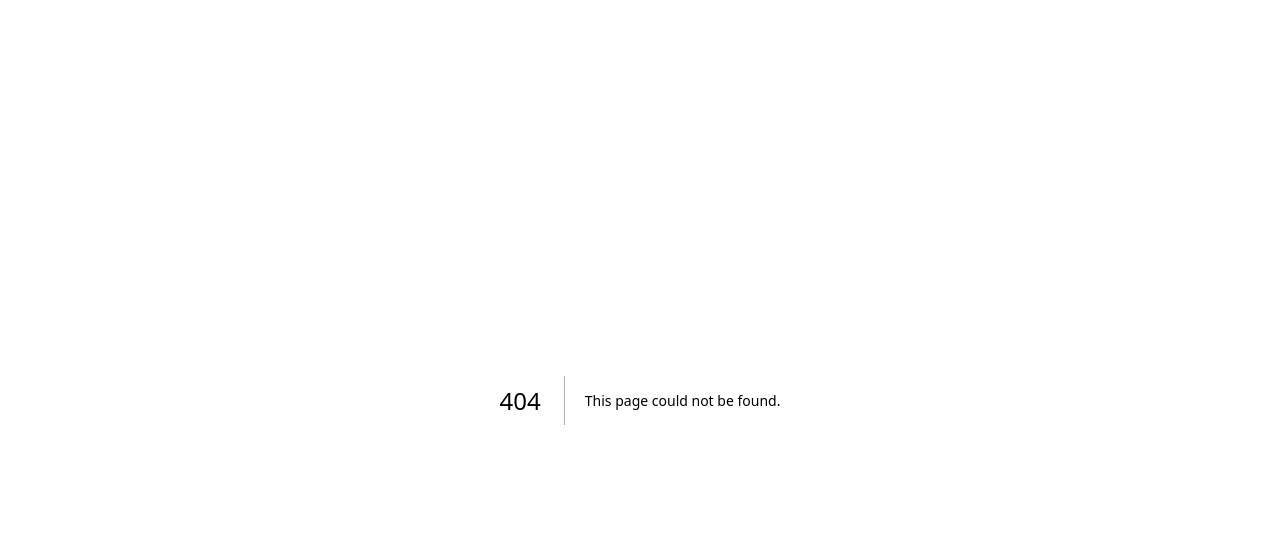
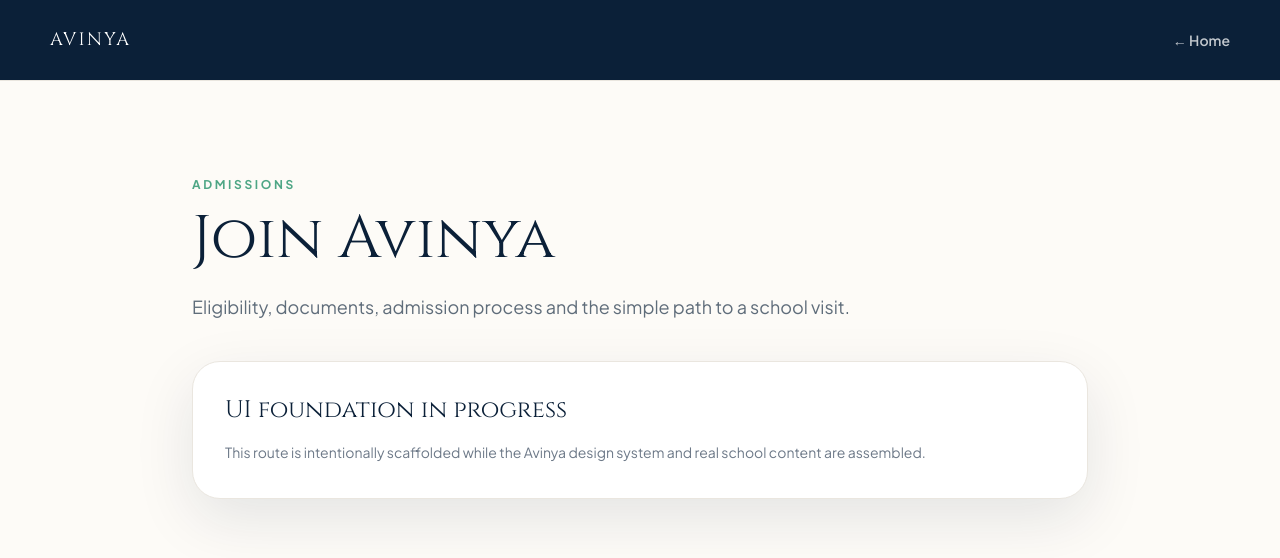
Before and after one commit to vaniedutrust-coder/avinya-vidya-mandir., a Next.js app: page /admissions in a window 1280 px wide. Before the commit this address had no page. Shown: the top 558 px of the page. Built offline with nearby package versions, Linux system fonts and the light colour scheme.

Commit message:
feat: scaffold Avinya public routes

```diff
--- /dev/null
+++ b/app/admissions/page.tsx
@@ -0,0 +1,5 @@
+import { SectionPage } from "../../components/section-page";
+
+export default function Page() {
+  return <SectionPage eyebrow="Admissions" title="Join Avinya" description="Eligibility, documents, admission process and the simple path to a school visit." />;
+}
```
